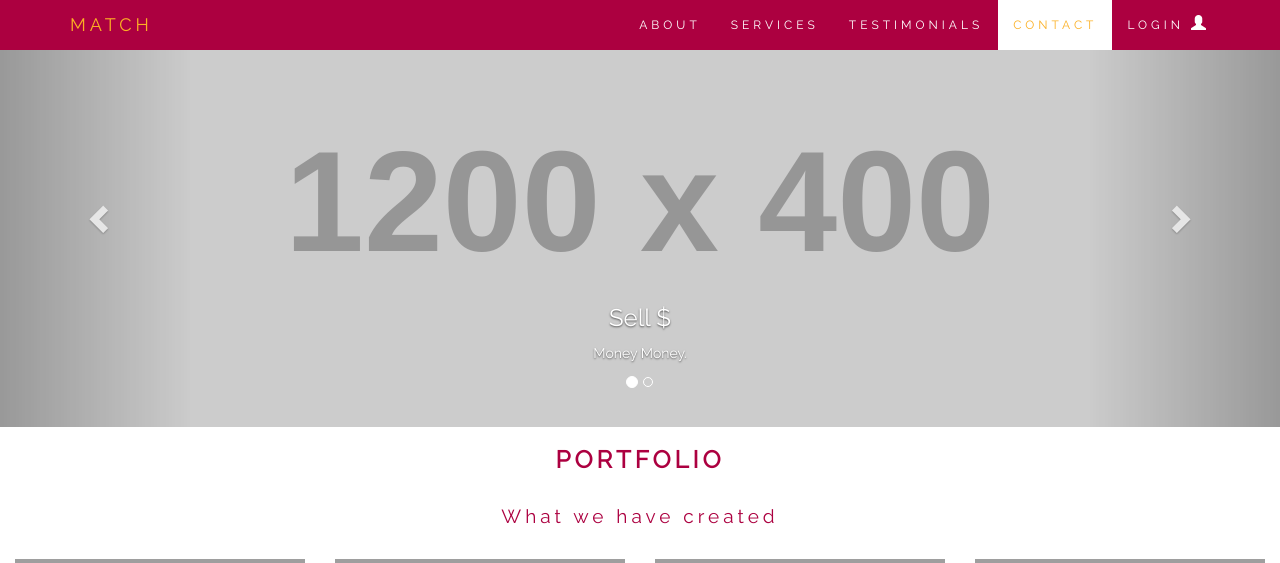
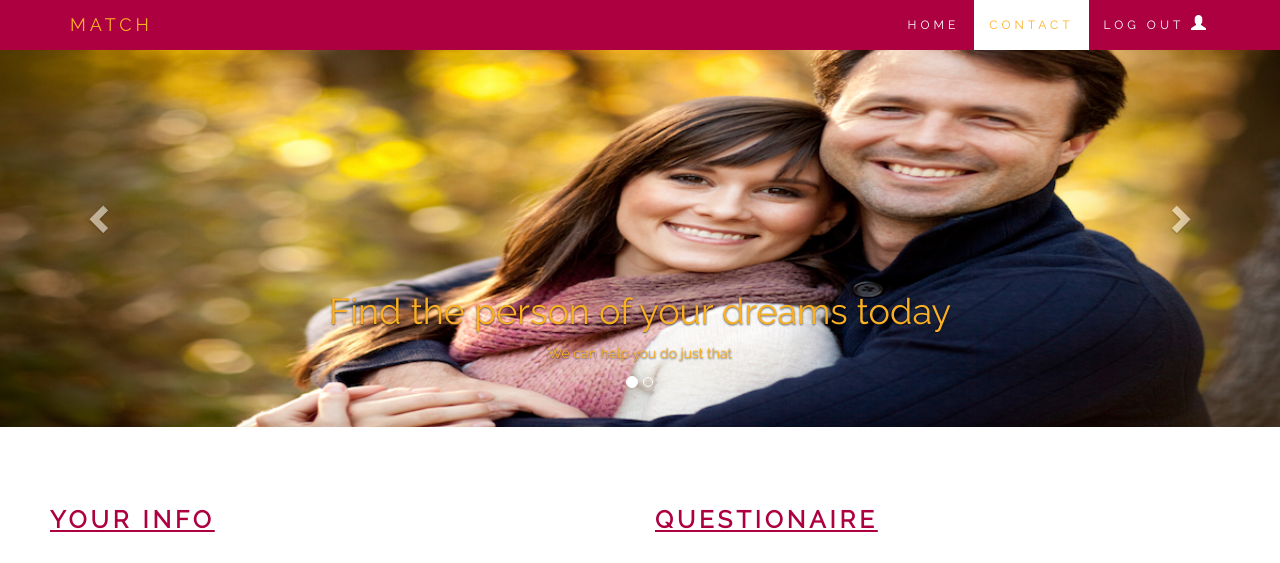
Before and after one commit to NBDelpino1/OnlineDating, a PHP site: page /index2.html in a window 1280 px wide. Shown: the top 563 px of the page. Run offline with PHP 8.4, Linux system fonts and the light colour scheme; grey boxes labelled with a size stand in for pictures from a placeholder-image service; some libraries are stand-ins or nearby versions; grey boxes are pictures that could not be loaded.

Commit message:
finished user page

```diff
--- a/css/style1.css
+++ b/css/style1.css
@@ -28,7 +28,7 @@ body {
 
 /*TODO - This is a temp bandaid to align About header center when mobile*/
 @media screen and (max-width: 768px) {
-    #quickFix {
+    .quickFix {
         text-align: center;
     }
 }
--- a/css/style2.css
+++ b/css/style2.css
@@ -1,5 +1,5 @@
 /*===========================================================================================================================*/
-/* BODY / GENRAL STYLING */
+/* BODY GENERAL STYLING */
 /*===========================================================================================================================*/
 
 /* General Font & Line Height */
@@ -60,7 +60,63 @@ h4 {
 }
 
 /*===========================================================================================================================*/
-/* NAVBAR STYLING */
+/* PAGE BUTTONS */
+/*===========================================================================================================================*/
+
+/* Button Styling */
+.btn-default {
+    background-color: #FBB024;
+    border-color: #FBB024;
+    border-radius:0;
+    width:150px;
+    letter-spacing: 4px;
+}
+
+
+/*===========================================================================================================================*/
+/* SLIDE IN EFFECTS*/
+/*===========================================================================================================================*/
+
+/* Hide Icons Initially */
+.slideanim {
+    visibility:hidden;
+}
+
+/* Slide Icons Into View Action*/
+.slide {
+    animation-name: slide;
+    -webkit-animation-name: slide;
+    /* The duration of the animation */
+    animation-duration: 1s;
+    -webkit-animation-duration: 1s;
+    /* Make the element visible */
+    visibility: visible;
+}
+
+/* Go from 0% to 100% opacity (see-through) and specify the percentage from when to slide in the element along the Y-axis */
+@keyframes slide {
+    0% {
+        opacity: 0;
+        transform: translateY(70%);
+    }
+    100% {
+        opacity: 1;
+        transform: translateY(0%);
+    }
+}
+@-webkit-keyframes slide {
+    0% {
+        opacity: 0;
+        -webkit-transform: translateY(70%);
+    }
+    100% {
+        opacity: 1;
+        -webkit-transform: translateY(0%);
+    }
+}
+
+/*===========================================================================================================================*/
+/* NAVBAR SECTION STYLING */
 /*===========================================================================================================================*/
 
 /* General Navbar Styling */
@@ -103,18 +159,72 @@ h4 {
 }
 
 /*===========================================================================================================================*/
-/* PAGE BUTTONS */
+/* CAROUSEL SECTION */
+/*===========================================================================================================================*/
+.carousel-inner img {
+    width: 100%; /* Set width to 100% */
+    margin: auto;
+    min-height:200px;
+}
+
+/* Hide the carousel text when the screen is less than 600 pixels wide */
+@media (max-width: 600px) {
+    .carousel-caption {
+        display: none;
+    }
+}
+
+.carousel-caption {
+    color: #FBB024;
+}
+/*===========================================================================================================================*/
+/* USER INFO SECTION */
 /*===========================================================================================================================*/
 
-/* Button Styling */
-.btn-default {
-    background-color: #FBB024;
-    border-color: #FBB024;
-    border-radius:0;
-    width:150px;
-    letter-spacing: 4px;
+/* Icons Styling */
+.gender {
+    color: #FBB024;
+    font-size: 80px;
+    font-weight: 800;
+    margin-right:10px;
+    margin-left: 10px;
 }
 
+.gender:hover {
+    color: #AC0040;
+}
+/* Container With Padding */
+.containerWithPadding {
+    padding: 60px 50px;
+}
+
+/*TODO - This is a temp bandaid to align About header center when mobile*/
+@media screen and (max-width: 768px) {
+    .quickFix {
+        text-align: center;
+    }
+}
+
+/* Padding for column so unputs line up with Right Side Inputs at bottom */
+.minorBottompad {
+    padding-bottom:12px;
+}
+
+/*===========================================================================================================================*/
+/* POSSIBLE MATCHES SECTION */
+/*===========================================================================================================================*/
+
+.thumbnail {
+    padding: 0 0 15px 0;
+    border: none;
+    border-radius: 0;
+}
+
+.thumbnail img {
+    width: 100%;
+    height: 100%;
+    margin-bottom: 10px;
+}
 
 /*===========================================================================================================================*/
 /* CONTACT SECTION */
@@ -161,44 +271,10 @@ footer {
     color: #FBB024;
 }
 
+/* h2 styling */
+.yellowText {
+    color: #FBB024;
+}
 /*===========================================================================================================================*/
 /* END */
 /*===========================================================================================================================*/
-
-
-
-
-
-
-
-/*===========================================================================================================================*/
-/* CAROUSEL */
-/*===========================================================================================================================*/
-.carousel-inner img {
-    width: 100%; /* Set width to 100% */
-    margin: auto;
-    min-height:200px;
-}
-
-/* Hide the carousel text when the screen is less than 600 pixels wide */
-@media (max-width: 600px) {
-    .carousel-caption {
-        display: none;
-    }
-}
-
-/*===========================================================================================================================*/
-/* THUMBNAIL */
-/*===========================================================================================================================*/
-
-.thumbnail {
-    padding: 0 0 15px 0;
-    border: none;
-    border-radius: 0;
-}
-
-.thumbnail img {
-    width: 100%;
-    height: 100%;
-    margin-bottom: 10px;
-}
--- a/index2.html
+++ b/index2.html
@@ -6,18 +6,21 @@
     <meta content="IE=edge" http-equiv="X-UA-Compatible">
     <meta content="width=device-width, initial-scale=1" name="viewport">
     <title>Match.com Index2 Bootstrap</title>
+    <!-- Bootstrap -->
     <link rel="stylesheet" href="https://maxcdn.bootstrapcdn.com/bootstrap/3.3.7/css/bootstrap.min.css" integrity="sha384-BVYiiSIFeK1dGmJRAkycuHAHRg32OmUcww7on3RYdg4Va+PmSTsz/K68vbdEjh4u" crossorigin="anonymous">
     <!-- Google Fonts -->
     <link href="https://fonts.googleapis.com/css?family=Raleway" rel="stylesheet">
     <!-- Font Awesome -->
     <link rel="stylesheet" href="https://cdnjs.cloudflare.com/ajax/libs/font-awesome/4.7.0/css/font-awesome.min.css">
+    <!--Material Design Icons-->
+    <link rel="stylesheet" href="https://cdnjs.cloudflare.com/ajax/libs/material-design-iconic-font/2.2.0/css/material-design-iconic-font.min.css">
     <!-- My CSS -->
     <link href="css/style2.css" rel="stylesheet">
 </head>
 
 <body id="myPage" data-spy="scroll" data-target=".navbar" data-offset="60">
 
-<!-- Navbar Section -->
+    <!-- NAVBAR SECTION -->
     <nav class="navbar navbar-fixed-top">
         <div class="container">
             <div class="navbar-header">
@@ -30,22 +33,18 @@
             </div>
             <div class="collapse navbar-collapse" id="myNavbar">
                 <ul class="nav navbar-nav navbar-right">
-                <li><a href="#about">ABOUT</a></li>
-                <li><a href="#services">SERVICES</a></li>
-                <li><a href="#tesitmonials">TESTIMONIALS</a></li>
+                    <li><a href="index.html">HOME</a></li>
+                    <!--<li><a href="index.html">SERVICES</a></li>-->
+                    <!--<li><a href="index.html">TESTIMONIALS</a></li>-->
                     <li><a href="#contact">CONTACT</a></li>
-                <li><a href="#">LOGIN <span class="glyphicon glyphicon-user navIcon" aria-hidden="true"></span></a></li>
+                    <li><a href="index.html">LOG OUT <span class="glyphicon glyphicon-user navIcon" aria-hidden="true"></span></a></li>
                 </ul>
             </div>
         </div>
     </nav>
 
-<!--========================================================================================================================-->
-<!--========================================================================================================================-->
-
-
-<!-- Carousel Section -->
-<div id="myCarousel" class="carousel slide" data-ride="carousel">
+    <!-- HERO CAROUSEL SECTION -->
+    <div id="myCarousel" class="carousel" data-ride="carousel">
         <!-- Indicators -->
         <ol class="carousel-indicators">
             <li data-target="#myCarousel" data-slide-to="0" class="active"></li>
@@ -55,18 +54,18 @@
         <!-- Wrapper for slides -->
         <div class="carousel-inner" role="listbox">
             <div class="item active">
-            <img src="https://placehold.it/1200x400?text=IMAGE" alt="Image">
+                <img src="images2/CAR1.jpg" alt="Image">
                 <div class="carousel-caption">
-                <h3>Sell $</h3>
-                <p>Money Money.</p>
+                    <h1>Find the person of your dreams today</h1>
+                    <p>We can help you do just that</p>
                 </div>
             </div>
 
             <div class="item">
-            <img src="https://placehold.it/1200x400?text=Another Image Maybe" alt="Image">
+                <img src="images2/CAR2.jpg" alt="Image">
                 <div class="carousel-caption">
-                <h3>More Sell $</h3>
-                <p>Lorem ipsum...</p>
+                    <h1>Love is a journey of the heart</h1>
+                    <p>You can take your first step here</p>
                 </div>
             </div>
         </div>
@@ -82,117 +81,204 @@
         </a>
     </div>
 
-<!--========================================================================================================================-->
+    <!-- USER INFO SECTION -->
+    <div class="container-fluid containerWithPadding">
+        <!-- LEFT SIDE OF USER INFO SECTION-FORM -->
+        <div class="row">
+            <div class="col-sm-6">
+                <h2 class="quickFix"><u>YOUR INFO</u></h2>
+                <form>
+                    <div class="row">
+                        <div class="col-sm-6">
+                            <div class="form-group">
+                                <h4>I am a: <i class="zmdi zmdi-male-alt gender"></i><i class="zmdi zmdi-female gender"></i></h4>
+                            </div>
+                        </div>
+                        <div class="col-sm-6">
+                            <div class="form-group">
+                                <h4>Seeking a: <i class="zmdi zmdi-male-alt gender"></i><i class="zmdi zmdi-female gender"></i></h4>
+                            </div>
+                        </div>
+                    </div>
+                    <div class="row">
+                        <div class="col-sm-12"><div class="form-group">
+                            <label> First Name</label>
+                            <input type="text" class="form-control" id="memberName">
+                        </div></div>
+                    </div>
+                    <div class="row">
+                        <div class="col-sm-6"><div class="form-group">
+                            <label>Postal Code</label>
+                            <input type="password" class="form-control" id="memberPostalCode">
+                        </div></div>
+                        <div class="col-sm-6">
+                            <div class="form-group">
+                            <label for="sel1">Country</label>
+                            <select class="form-control" id="sel1">
+                                <option>United States</option>
+                                <option>Britian</option>
+                                <option>France</option>
+                                <option>China</option>
+                            </select>
+                        </div>
+                        </div>
+                    </div>
+                </form>
+            </div>
 
-<!-- Possible Matches Section -->
-<div class="container-fluid text-center bg-grey">
-    <h2>Portfolio</h2>
-    <h4>What we have created</h4>
+            <!-- RIGHT SIDE OF USER INFO SECTION-FORM -->
+            <div class="col-sm-6">
+                <h2 class="quickFix minorBottompad"><u>QUESTIONAIRE</u></h2>
+                <form>
+                    <div class="row">
+                        <div class="col-sm-6">
+                            <div class="form-group">
+                                <label for="sel1">What is your favorite way to spend an evening during your workweek?</label>
+                                <select class="form-control" id="question1">
+                                    <option>Select One</option>
+                                    <option>Watching TV at home</option>
+                                    <option>Dinner and a movie</option>
+                                    <option>Out clubing</option>
+                                    <option>Out with friends</option>
+                                </select>
+                            </div>
+                        </div>
+                        <div class="col-sm-6">
+                            <div class="form-group">
+                                <label for="sel1">What is your favorite way to spend an evening during your days off from work?</label>
+                                <select class="form-control" id="question2">
+                                    <option>Select One</option>
+                                    <option>Watching TV at home</option>
+                                    <option>Dinner and a movie</option>
+                                    <option>Out clubing</option>
+                                    <option>Out with friends</option>
+                                </select>
+                            </div>
+                        </div>
+                    </div>
+                    <div class="row">
+                        <div class="col-sm-6">
+                            <div class="form-group">
+                                <label for="sel1">What are your favorite ways to spend a vacation?</label>
+                                <select class="form-control" id="question3">
+                                    <option>Select One</option>
+                                    <option>On the couch at home</option>
+                                    <option>On the couch at the resort</option>
+                                    <option>Cruise</option>
+                                    <option>Trip</option>
+                                </select>
+                            </div>
+                        </div>
+                        <div class="col-sm-6">
+                            <div class="form-group">
+                                <label for="sel1">Is participation in family gatherings important to you?</label>
+                                <select class="form-control" id="question4">
+                                    <option>Select One</option>
+                                    <option>Yes</option>
+                                    <option>No</option>
+                                </select>
+                            </div>
+                        </div>
+                    </div>
+                    <div class="row">
+                        <div class="col-sm-6">
+                            <div class="form-group">
+                                <label for="sel1">Which do you admire most?</label>
+                                <select class="form-control" id="question5">
+                                    <option>Select One</option>
+                                    <option>Honesty</option>
+                                    <option>Bravery</option>
+                                    <option>Kindness</option>
+                                    <option>Outgoingness</option>
+                                </select>
+                            </div>
+                        </div>
+                        <div class="col-sm-6">
+                            <div class="form-group">
+                                <label for="sel1">Do you have any children?</label>
+                                <select class="form-control" id="question6">
+                                    <option>Select One</option>
+                                    <option>Yes</option>
+                                    <option>No</option>
+                                </select>
+                            </div>
+                        </div>
+                    </div>
+                </form>
+            </div>
+        </div>
+    </div>
 
-    <!--Row #1-->
-    <div class="row text-center">
+    <!-- POSSIBLE MATCHES SECTION -->
+    <div class="container-fluid text-center">
+        <h2>POTENTIAL MATCHES</h2>
+        <h4>These members are closely matched to you</h4>
+        <!-- TOP ROW POSSIBLE MATCHES SECTION -->
+        <div class="row text-center slideanim">
             <div class="col-sm-3">
                 <div class="thumbnail">
-                <img src="paris.jpg" alt="Paris">
-                <p><strong>Paris</strong></p>
-                <p>Yes, we built Paris</p>
+                    <img src="images2/L1.jpg" alt="Paris">
+                    <p><strong>Denise Plumber</strong></p>
+                    <p>Orlando FL</p>
                 </div>
             </div>
             <div class="col-sm-3">
                 <div class="thumbnail">
-                <img src="newyork.jpg" alt="New York">
-                <p><strong>New York</strong></p>
-                <p>We built New York</p>
+                    <img src="images2/L2.jpg" alt="New York">
+                    <p><strong>Zen Zu</strong></p>
+                    <p>Orlando FL</p>
                 </div>
             </div>
             <div class="col-sm-3">
                 <div class="thumbnail">
-                <img src="sanfran.jpg" alt="San Francisco">
-                <p><strong>San Francisco</strong></p>
-                <p>Yes, San Fran is ours</p>
+                    <img src="images2/L3.jpg" alt="San Francisco">
+                    <p><strong>Rachel Right</strong></p>
+                    <p>Ocoee FL</p>
                 </div>
             </div>
             <div class="col-sm-3">
                 <div class="thumbnail">
-                <img src="sanfran.jpg" alt="San Francisco">
-                <p><strong>San Francisco</strong></p>
-                <p>Yes, San Fran is ours</p>
+                    <img src="images2/L4.png" alt="San Francisco">
+                    <p><strong>Melissa Myers</strong></p>
+                    <p>Kissimee FL</p>
                 </div>
             </div>
         </div>
 
-    <!--Row #2-->
-    <div class="row text-center">
+        <!-- BOTTOM ROW POSSIBLE MATCHES SECTION-->
+        <div class="row text-center slideanim">
             <div class="col-sm-3">
                 <div class="thumbnail">
-                <img src="paris.jpg" alt="Paris">
-                <p><strong>Paris</strong></p>
-                <p>Yes, we built Paris</p>
+                    <img src="images2/L5.jpg" alt="Paris">
+                    <p><strong>Benedict Graham</strong></p>
+                    <p>Orlando FL</p>
                 </div>
             </div>
             <div class="col-sm-3">
                 <div class="thumbnail">
-                <img src="newyork.jpg" alt="New York">
-                <p><strong>New York</strong></p>
-                <p>We built New York</p>
+                    <img src="images2/L6.jpg" alt="New York">
+                    <p><strong>Jim Tassleworth</strong></p>
+                    <p>Ocoee FL</p>
                 </div>
             </div>
             <div class="col-sm-3">
                 <div class="thumbnail">
-                <img src="sanfran.jpg" alt="San Francisco">
-                <p><strong>San Francisco</strong></p>
-                <p>Yes, San Fran is ours</p>
+                    <img src="images2/L7.jpg" alt="San Francisco">
+                    <p><strong>Rick Remington</strong></p>
+                    <p>Kissimee FL</p>
                 </div>
             </div>
             <div class="col-sm-3">
                 <div class="thumbnail">
-                <img src="sanfran.jpg" alt="San Francisco">
-                <p><strong>San Francisco</strong></p>
-                <p>Yes, San Fran is ours</p>
-            </div>
-        </div>
-    </div>
-
-    <!--Row #3-->
-    <div class="row text-center">
-        <div class="col-sm-3">
-            <div class="thumbnail">
-                <img src="paris.jpg" alt="Paris">
-                <p><strong>Paris</strong></p>
-                <p>Yes, we built Paris</p>
-            </div>
-        </div>
-        <div class="col-sm-3">
-            <div class="thumbnail">
-                <img src="newyork.jpg" alt="New York">
-                <p><strong>New York</strong></p>
-                <p>We built New York</p>
-            </div>
-        </div>
-        <div class="col-sm-3">
-            <div class="thumbnail">
-                <img src="sanfran.jpg" alt="San Francisco">
-                <p><strong>San Francisco</strong></p>
-                <p>Yes, San Fran is ours</p>
-            </div>
-        </div>
-        <div class="col-sm-3">
-            <div class="thumbnail">
-                <img src="sanfran.jpg" alt="San Francisco">
-                <p><strong>San Francisco</strong></p>
-                <p>Yes, San Fran is ours</p>
+                    <img src="images2/L8.jpg" alt="San Francisco">
+                    <p><strong>Kandi Cute</strong></p>
+                    <p>Orlando FL</p>
                 </div>
             </div>
         </div>
     </div>
 
-<!--========================================================================================================================-->
-
-
-
-<!--========================================================================================================================-->
-<!--========================================================================================================================-->
-<!-- Contact Section -->
+    <!-- CONTACT SECTION -->
     <div id="contact" class="container-fluid containerWithPadding">
         <h2 class="text-center yellowText">CONTACT US</h2>
         <div class="row">
@@ -221,7 +307,7 @@
         </div>
     </div>
 
-<!-- Footer -->
+    <!-- FOOTER SECTION -->
     <footer class="container-fluid text-center">
         <a href="#myPage" title="To Top">
             <span class="glyphicon glyphicon-chevron-up footerNavArrow"></span>
@@ -233,6 +319,7 @@
         </p>
     </footer>
 
+    <!-- SCRIPTS -->
     <script src="https://ajax.googleapis.com/ajax/libs/jquery/3.1.1/jquery.min.js"></script>
     <script src="https://maxcdn.bootstrapcdn.com/bootstrap/3.3.7/js/bootstrap.min.js"></script>
     <!--My Scripts-->
@@ -240,3 +327,5 @@
 
 </body>
 </html>
+
+<!-- UI CREATED BY NICK DELPINO -->
```
Also changed, not shown: index.html (+16 -14 lines), images/HERO.jpeg (renamed from images/AdobeStock_80526038.jpeg), images/L1.jpg (renamed from images/match2.jpg), images/L2.jpg (renamed from images/match3.jpg), images/L3.jpg (renamed from images/match4.jpg), images2/CAR1.jpg (added), images2/CAR2.jpg (added), images2/L1.jpg (added), images2/L2.jpg (added), images2/L3.jpg (added), images2/L4.png (added), images2/L5.jpg (added), images2/L6.jpg (added), images2/L7.jpg (added), 1 more files. Lines whose indentation alone changed are shown as unchanged.
